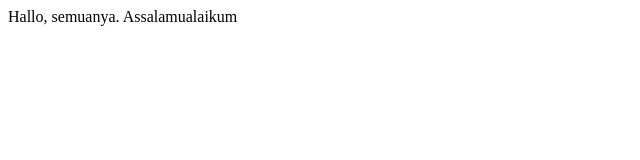
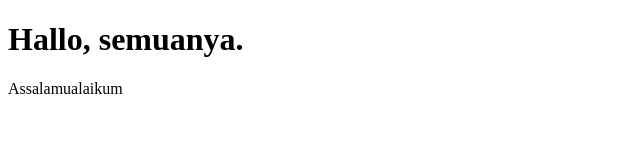
Before and after one commit to asrulabdullah99/cobain, a plain HTML site: page index.html in a window 1280 px wide. Shown: the whole page, without its empty margins (0-640 px from the left). Drawn offline with Linux system fonts and the light colour scheme.

Commit message:
tambahkan h1

```diff
--- a/index.html
+++ b/index.html
@@ -7,7 +7,8 @@
     <title>Document</title>
   </head>
   <body>
-    Hallo, semuanya.
+
+    <h1>Hallo, semuanya. </h1>
 
     Assalamualaikum
   </body>
```
